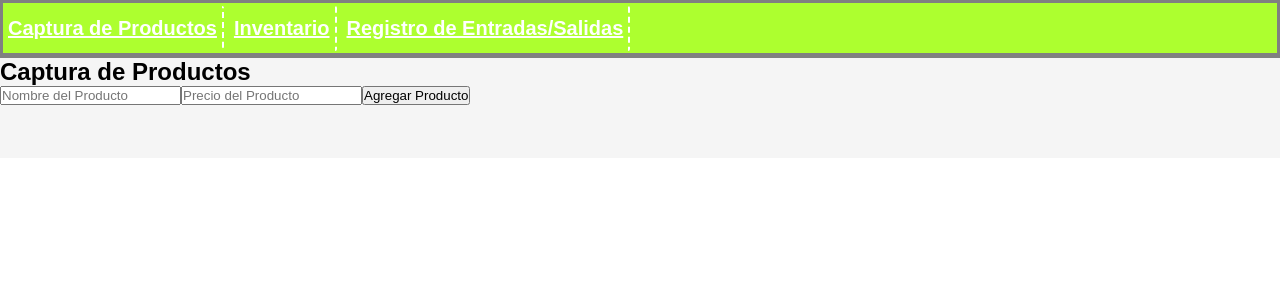
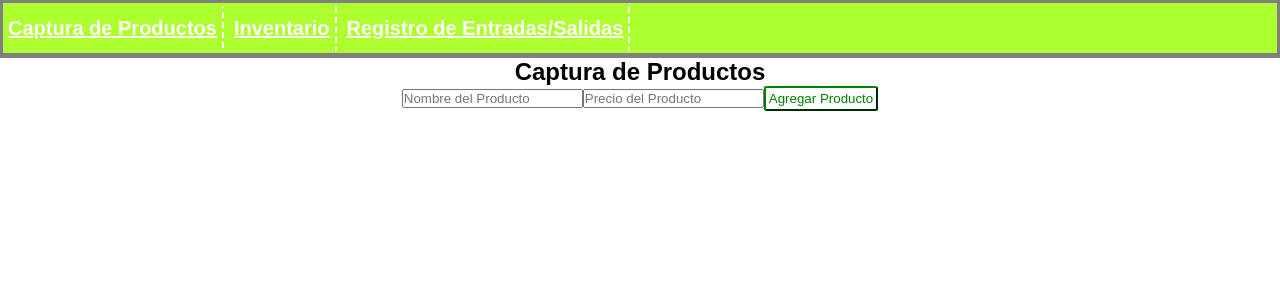
Before and after one commit to aeperez01/Proyecto2_GP, a React (Create React App) app: page / in a window 1280 px wide. Shown: the top 300 px of the page. Built offline with nearby package versions, Linux system fonts and the light colour scheme.

Commit message:
Estilos entrada y salida.css

```diff
--- a/src/App.css
+++ b/src/App.css
@@ -34,6 +34,37 @@
 }
 
 #captura {
-  background-color: whitesmoke;
-  height: 100px;
+text-align: center;
 }
+
+#captura form{
+  display: inline-block;
+
+}
+
+#captura div{
+display: flex;
+width: 100%;
+margin: 7% 0;
+}
+
+#captura div p{
+  padding: 0 5px;
+  text-decoration: underline;
+  font-family: sans-serif;
+  color: rgb(60, 60, 60);
+}
+
+#captura div input{
+  border-radius: 6%;
+  border-style: none;
+  background-color: gainsboro;
+}
+
+#captura button{
+  background-color: white;
+  color: green;
+  border-color: green;
+  padding: 3px;
+  border-radius: 5%;
+}
```
